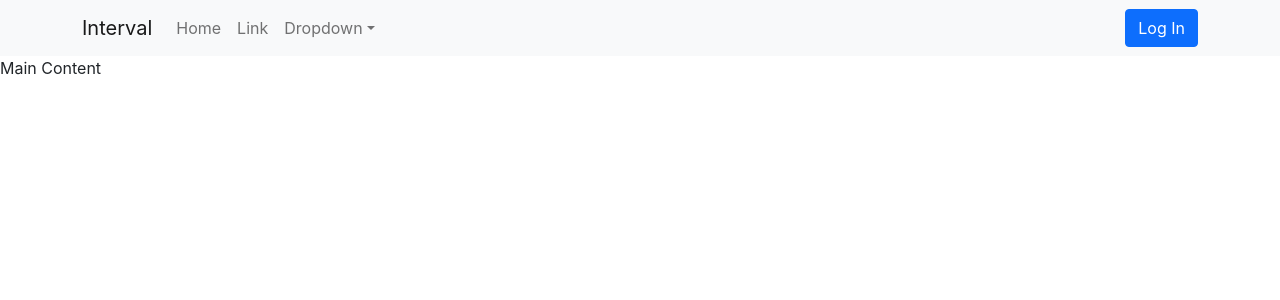
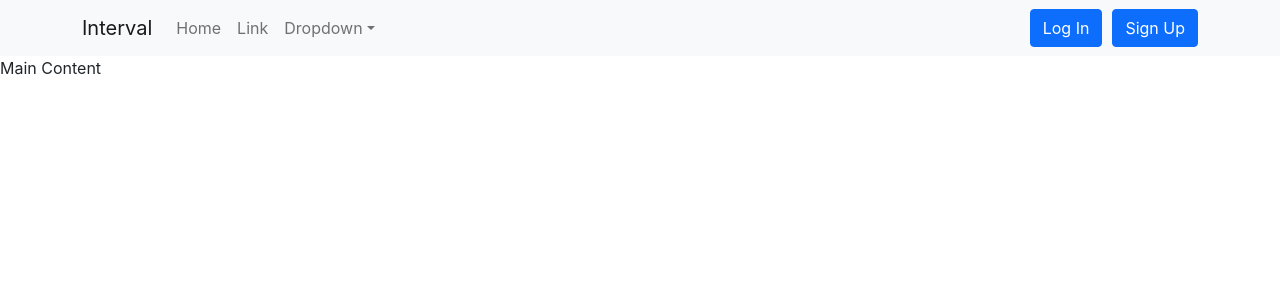
Before and after one commit to DiosAkhilleus/interval, a React (Create React App) app in the folder client/: page / in a window 1280 px wide. Shown: the top 300 px of the page. Built offline with nearby package versions, Linux system fonts and the light colour scheme; no server answers.

Commit message:
added sign up button

```diff
--- a/client/src/Components/NavBar.tsx
+++ b/client/src/Components/NavBar.tsx
@@ -1,6 +1,7 @@
 import React from 'react';
 import { Navbar, Nav, NavDropdown, Container } from 'react-bootstrap';
 import AuthNav from './AuthNav';
+import SignupButton from './SignupButton';
 
 interface Props {}
 
@@ -30,6 +31,9 @@ const NavBar = (props: Props) => {
               <Nav.Item>
                 <AuthNav />
               </Nav.Item>
+              <Nav.Item style={{marginLeft: 10}}>
+                <SignupButton />
+              </Nav.Item>
             </Nav>
         </Navbar.Collapse>
       </Container>
```
